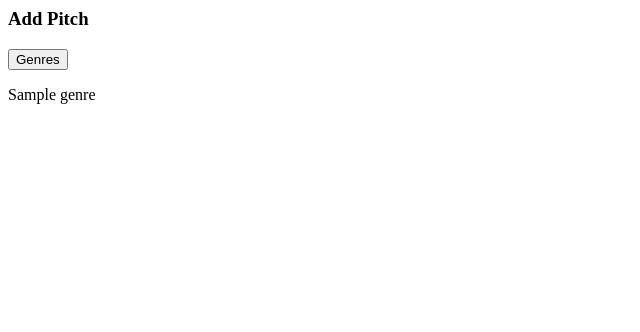
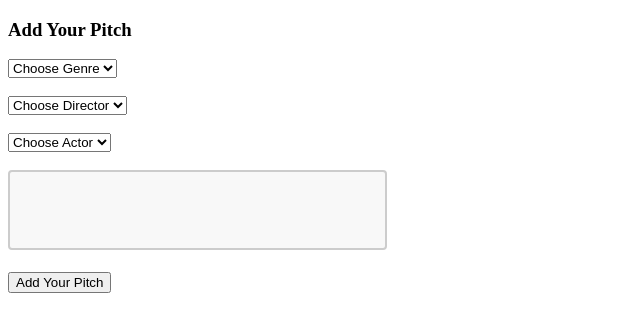
Before and after one commit to select-8/greenlit-flask-mongodb, a Flask app: page /add_pitch in a window 1280 px wide. Shown: the top 332 px of the page, without its empty margins (0-640 px from the left). Run offline with Flask 2, Linux system fonts and the light colour scheme; a database or web service that is not in the repository returns one stand-in record (Sample ...); some libraries are stand-ins or nearby versions.

Commit message:
can select pitch options in form and add description. Submit commits data to pitches collection in mongodb

```diff
--- a/app.py
+++ b/app.py
@@ -31,12 +31,25 @@ def show_user():
 def add_pitch():
     _genres = mongo.db.genres.find()
     genre_list = [genre for genre in _genres]
-    # _directors = mongo.db.directors.find()
-    # director_list = [direct for directors in _directors]
-    # _actors = mongo.db.talent.find()
-    # actor_list = [act for actors in _actors]
-    # return render_template('add_pitch.html', genres = genre_list, directors = director_list, actors=actor_list)
-    return render_template('add_pitch.html', genres = genre_list)
+    _directors = mongo.db.directors.find()
+    director_list = [directors for directors in _directors]
+    _actors = mongo.db.talent.find()
+    actor_list = [actors for actors in _actors]
+    return render_template('add_pitch.html', genres = genre_list, directors = director_list, actors=actor_list)
+
+@app.route('/user_pitch', methods=['POST'])
+def user_pitch():
+    pitch = mongo.db.pitches
+    pitch.insert_one(request.form.to_dict())
+    return redirect(url_for('add_pitch'))
+
+@app.route('/add_pitch/<username>/<title>/<desc>/<director>/<actor>')
+def insert_pitch(username, title, desc, director, actor):
+    user = mongo.db.users
+    the_user = user.find_one({'username' : username})
+    the_pitch = mongo.db.pitches
+    the_pitch.insert({'username': the_user['username'], 'title': title, 'description': desc, 'director': director, 'actor': actor})
+    return redirect(url_for('show_pitches'))
 
 
 @app.route('/show_pitches')
@@ -44,17 +57,6 @@ def show_pitches():
     return render_template("show_pitches.html", pitches=mongo.db.pitches.find())
 
 
-@app.route('/add_pitch/<username>/<title>/<desc>/<director>/<actor>')
-def insert_pitch(username, title, desc, director, actor):
-    user = mongo.db.users
-    the_user = user.find_one({'username' : username})
-
-    the_pitch = mongo.db.pitches
-    the_pitch.insert({'username': the_user['username'], 'title': title, 'description': desc, 'director': director, 'actor': actor})
-
-    return redirect(url_for('show_pitches'))
-
-
 if __name__ == '__main__':
     app.run(host=os.environ.get('IP'),
             port=os.getenv('PORT'),
--- /dev/null
+++ b/static/css/style.css
@@ -0,0 +1,73 @@
+textarea {
+  width: 30%;
+  height: 80px;
+  padding: 12px 20px;
+  box-sizing: border-box;
+  border: 2px solid #ccc;
+  border-radius: 4px;
+  background-color: #f8f8f8;
+  font-size: 16px;
+  resize: none;
+}
+
+
+
+  /* The container must be positioned relative: */
+.custom-select {
+  position: relative;
+  font-family: Arial;
+}
+
+.custom-select select {
+  display: none; /*hide original SELECT element: */
+}
+
+.select-selected {
+  background-color: DodgerBlue;
+}
+
+/* Style the arrow inside the select element: */
+.select-selected:after {
+  position: absolute;
+  content: "";
+  top: 14px;
+  right: 10px;
+  width: 0;
+  height: 0;
+  border: 6px solid transparent;
+  border-color: #fff transparent transparent transparent;
+}
+
+/* Point the arrow upwards when the select box is open (active): */
+.select-selected.select-arrow-active:after {
+  border-color: transparent transparent #fff transparent;
+  top: 7px;
+}
+
+/* style the items (options), including the selected item: */
+.select-items div,.select-selected {
+  color: #ffffff;
+  padding: 8px 16px;
+  border: 1px solid transparent;
+  border-color: transparent transparent rgba(0, 0, 0, 0.1) transparent;
+  cursor: pointer;
+}
+
+/* Style items (options): */
+.select-items {
+  position: absolute;
+  background-color: DodgerBlue;
+  top: 100%;
+  left: 0;
+  right: 0;
+  z-index: 99;
+}
+
+/* Hide the items when the select box is closed: */
+.select-hide {
+  display: none;
+}
+
+.select-items div:hover, .same-as-selected {
+  background-color: rgba(0, 0, 0, 0.1);
+}
--- a/templates/add_pitch.html
+++ b/templates/add_pitch.html
@@ -1,14 +1,44 @@
+{% extends 'base.html' %}
 {% block content %}
 
-<h3>Add Pitch</h3>
-<div class="dropdown">
-    <button class="dropbtn">Genres</button>
-    <div class="dropdown-content" id="genre" name="genre_name">
+<h3>Add Your Pitch</h3>
+<form action="{{ url_for('user_pitch') }}" method="POST"">
+
+    <div class=" input-field" style="width:200px;">
+    <select id="genre" name="genre_name">
+        <option value="" disabled selected>Choose Genre</option>
         {% for genre in genres %}
-        <p value="{{genre.genre_name}}">{{genre.genre_name}}</p>
+        <option value="{{genre.genre_name}}">{{genre.genre_name}}</option>
         {% endfor %}
+    </select>
     </div>
-</div>
-
+    <br>
+    <div class="input-field" style="width:200px;">
+        <select id="director" name="director_name">
+            <option value="" disabled selected>Choose Director</option>
+            {% for director in directors %}
+            <option value="{{director.director}}">{{director.director}}</option>
+            {% endfor %}
+        </select>
+    </div>
+    <br>
+    <div class="input-field" style="width:200px;">
+        <select id="actor" name="actor">
+            <option value="" disabled selected>Choose Actor</option>
+            {% for actor in actors %}
+            <option value="{{actor.actor}}">{{actor.actor}}</option>
+            {% endfor %}
+        </select>
+    </div>
+    <br>
+    <div class="input-field input-desc">
+        <textarea id="description" name="discription"></textarea>
+    </div>
+    <br>
+    <div class="row">
+        <button type="submit" action="{{ url_for('user_pitch') }}">Add Your Pitch
+        </button>
+    </div>
+</form>
 
 {% endblock %}
--- a/templates/base.html
+++ b/templates/base.html
@@ -3,7 +3,7 @@
 
 <head>
     <link href="https://fonts.googleapis.com/icon?family=Material+Icons" rel="stylesheet">
-    <link rel="stylesheet" href="https://stackpath.bootstrapcdn.com/bootstrap/4.3.1/css/bootstrap.min.css" integrity="sha384-ggOyR0iXCbMQv3Xipma34MD+dH/1fQ784/j6cY/iJTQUOhcWr7x9JvoRxT2MZw1T" crossorigin="anonymous">
+    <!-- <link rel="stylesheet" href="https://stackpath.bootstrapcdn.com/bootstrap/4.3.1/css/bootstrap.min.css" integrity="sha384-ggOyR0iXCbMQv3Xipma34MD+dH/1fQ784/j6cY/iJTQUOhcWr7x9JvoRxT2MZw1T" crossorigin="anonymous"> -->
     <link rel="stylesheet" href="{{ url_for('static', filename='css/style.css') }}" type="text/css" />
 </head>
 
```
Also changed, not shown: templates/static/css/style.css (deleted, +0 -46 lines).
